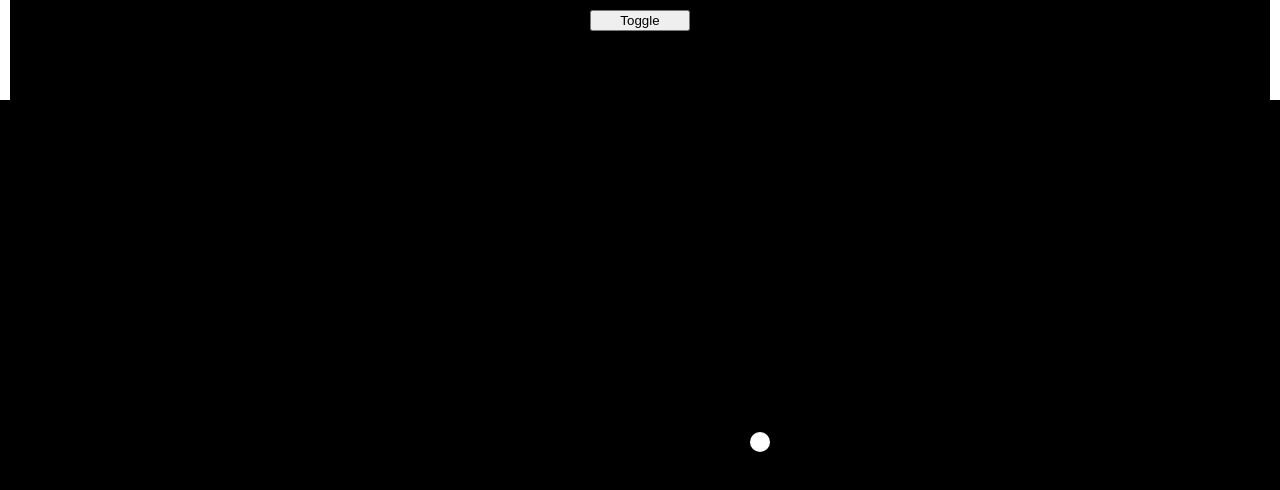
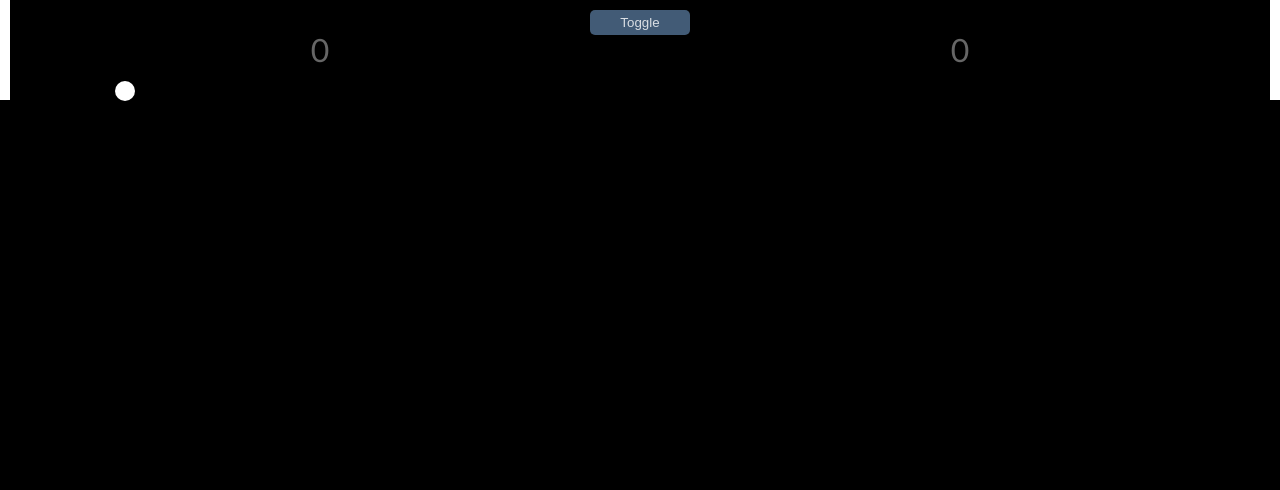
Before and after one commit to virtual/gamkedo, a plain HTML site: page index.html in a window 1280 px wide. Drawn offline with Linux system fonts and the light colour scheme.

Commit message:
l and r paddles

```diff
--- a/index.html
+++ b/index.html
@@ -23,36 +23,35 @@
 
     window.onload = function () {
       canvas = document.getElementById('gameCanvas');
-      canvas.width  = window.innerWidth;
+      canvas.width = window.innerWidth;
       canvas.height = window.innerHeight;
       canvasContext = canvas.getContext('2d');
       toggleDraw();
 
       canvas.addEventListener('mousemove',
-      function(evt){
+        function (evt) {
           var mousePos = calculateMousePos(evt);
-        paddle1['y'] = mousePos.y - PADDLE_HEIGHT/2;
-        paddle1['x'] = mousePos.x;
+          paddle1['y'] = mousePos.y - PADDLE_HEIGHT / 2;
+          paddle2['y'] = mousePos.y - PADDLE_HEIGHT / 2;
+          // paddle1['x'] = mousePos.x;
         })
     }
-
-
 
     // Left
     var paddle1 = {
       y: 0,
-      x: 0
+      hits: 0
     }
-
     // Right
     var paddle2 = {
       y: 0,
-      x: 0
+      hits: 0
     }
 
     function resetBall() {
       ball['x'] = canvas.width / 2;
       ball['y'] = canvas.height / 2;
+      turn('speedX');
     }
 
     function calculateMousePos(evt) {
@@ -60,7 +59,6 @@
       var root = document.documentElement;
       var mouseX = evt.clientX - rect.left - root.scrollLeft;
       var mouseY = evt.clientY - rect.top - root.scrollTop;
-
       return {
         x: mouseX,
         y: mouseY
@@ -70,19 +68,42 @@
 
 
 
-    window.onresize = function() {
-      canvas.width  = window.innerWidth;
+    window.onresize = function () {
+      canvas.width = window.innerWidth;
       canvas.height = window.innerHeight;
+    }
+
+    function addPoint(paddleID) {
+      if (paddleID === '2') {
+        paddle2.hits++;
+        document.getElementById('counter2').innerHTML = paddle2['hits']
+      } else {
+        paddle1.hits++;
+        document.getElementById('counter1').innerHTML = paddle1['hits']
+      }
+    }
+    function isOnPaddle(paddleID) {
+      if (paddleID === '2') {
+        if (((ball['y']) > paddle2['y']) && (ball['y']) < paddle2['y'] + PADDLE_HEIGHT) {
+          paddle2.hits++;
+          return true;
+        }
+      } // Default 1
+      else if (((ball['y']) > paddle1['y']) && (ball['y']) < paddle1['y'] + PADDLE_HEIGHT) {
+        paddle1.hits++;
+        return true;
+      }
+      return false;
     }
 
     // Toggle the game movement
     function toggleDraw() {
       var framesPerSecond = 70;
       if (playFx === null) {
-      playFx = setInterval(function() {
+        playFx = setInterval(function () {
           drawEverything();
           moveEverything();
-      }, 1000/framesPerSecond);
+        }, 1000 / framesPerSecond);
       } else {
         clearInterval(playFx);
         playFx = null;
@@ -94,27 +115,40 @@
       ball['x'] = ball['x'] + ball['speedX'];
       ball['y'] = ball['y'] + ball['speedY'];
 
-      if ((ball['x'] > canvas.width - PADDLE_WIDTH/2) || (ball['x'] < 0 + PADDLE_WIDTH/2)) {
+      // Right edge out-of-bounds
+      if (ball['x'] > canvas.width - ball['width']) {
+        if (isOnPaddle('2')) {
+          addPoint('2')
+          turn('speedX');
+        } else {
           resetBall();
         }
-
-
-      if ((ball['x'] > canvas.width - ball['width']) || (ball['x'] < 0 + ball['width'])) {
+      }
+      // Left edge out-of-bounds
+      if (ball['x'] < 0 + ball['width']) {
+        if (isOnPaddle('1')) {
+          addPoint('1')
           turn('speedX');
+        } else {
+          resetBall();
+        }
       }
 
-        if ((ball['y'] > canvas.height - ball['width']) || (ball['y'] < 0 + ball['width'])) {
+      if (ball['y'] > canvas.height - ball['width']) {
         turn('speedY');
       }
-
+      if (ball['y'] < 0 + ball['width']) {
+        turn('speedY');
+      }
 
     }
 
     function playSound(sound) {
-      var audio = new Audio('./sounds/'+sound+'.wav');
+      var audio = new Audio('./sounds/' + sound + '.wav');
       audio.volume = 0.05;
       audio.play();
     }
+
     function turn(dir) {
       ball[dir] = -ball[dir];
       playSound('boom');
@@ -122,8 +156,10 @@
     // Draws elements on canvas
     function drawEverything() {
       colorRect(0, 0, canvas.width, canvas.height, 'black');
-      colorRect(0,paddle1['y'], 10, 100, 'white');
-      colorRect(canvas.width - PADDLE_WIDTH,paddle2['y'], 10, 100, 'white');
+      // Paddle1, left
+      colorRect(0, paddle1['y'], PADDLE_WIDTH, PADDLE_HEIGHT, 'white');
+      // Paddle2, right
+      colorRect(canvas.width - PADDLE_WIDTH, paddle2['y'], PADDLE_WIDTH, PADDLE_HEIGHT, 'white');
       colorCirc(ball['x'], ball['y'], ball['width'], 10, 'white');
     }
 
@@ -136,10 +172,9 @@
     function colorCirc(centerX, centerY, radius, color) {
       canvasContext.fillStyle = color;
       canvasContext.beginPath();
-      canvasContext.arc(centerX, centerY, radius, 0, Math.PI*2, true);
+      canvasContext.arc(centerX, centerY, radius, 0, Math.PI * 2, true);
       canvasContext.fill();
     }
-
   </script>
   <link rel="stylesheet" href="style.css">
 </head>
@@ -147,6 +182,10 @@
 <body>
   <div class="container">
     <button class="toggle-button" onclick="toggleDraw()">Toggle</button>
+    <div class="counters">
+      <div class="counter" id="counter1">0</div>
+      <div class="counter" id="counter2">0</div>
+    </div>
     <canvas id="gameCanvas" class="canvas"></canvas>
   </div>
 </body>
--- a/style.css
+++ b/style.css
@@ -1,9 +1,11 @@
-html, body {
+html,
+body {
   height: 100%;
   width: 100%;
   margin: 0;
   padding: 0;
   overflow: hidden;
+  font-family: 'Trebuchet MS', 'Lucida Sans Unicode', 'Lucida Grande', 'Lucida Sans', Arial, sans-serif;
 }
 
 .canvas {
@@ -11,7 +13,11 @@ html, body {
   width: 100%;
   background: #ccc;
 }
-.container { position: relative; }
+
+.container {
+  position: relative;
+}
+
 .toggle-button {
   position: absolute;
   width: 100px;
@@ -19,3 +25,26 @@ html, body {
   top: 10px;
   z-index: 1;
 }
+
+button {
+  border: 0;
+  background: rgba(123, 168, 219, 0.541);
+  color:  rgba(255, 255, 255, 0.8);
+  border-radius: 5px;
+  padding: 5px 8px;
+  cursor: pointer;
+}
+
+.counters {
+  display: flex;
+  position: absolute;
+  width: 100%;
+  top: 30px;
+  color: rgba(255, 255, 255, 0.4);
+}
+
+.counter {
+  flex-grow: 1;
+  text-align: center;
+  font-size: 2rem;
+}
```
Lines whose indentation alone changed are shown as unchanged.
